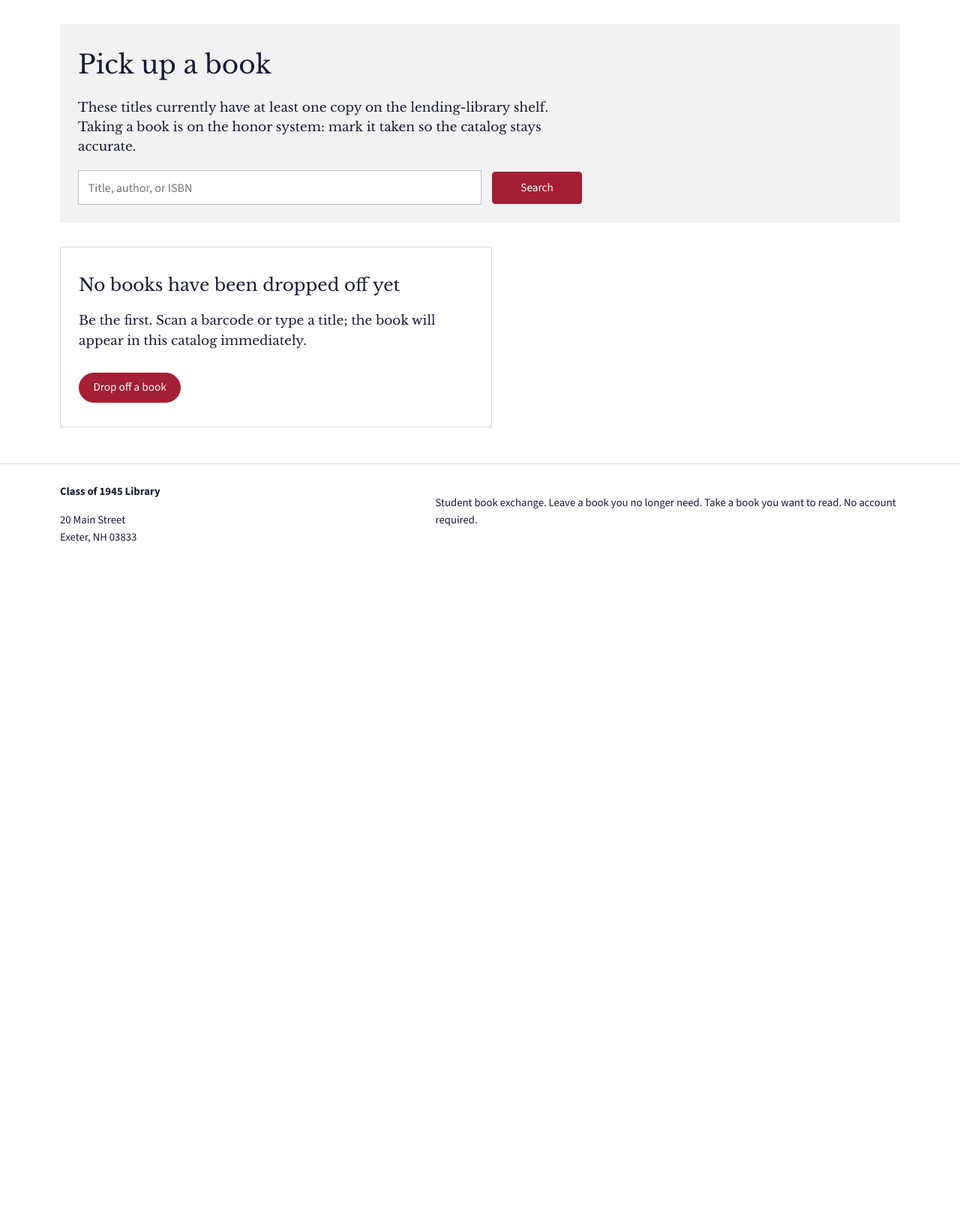
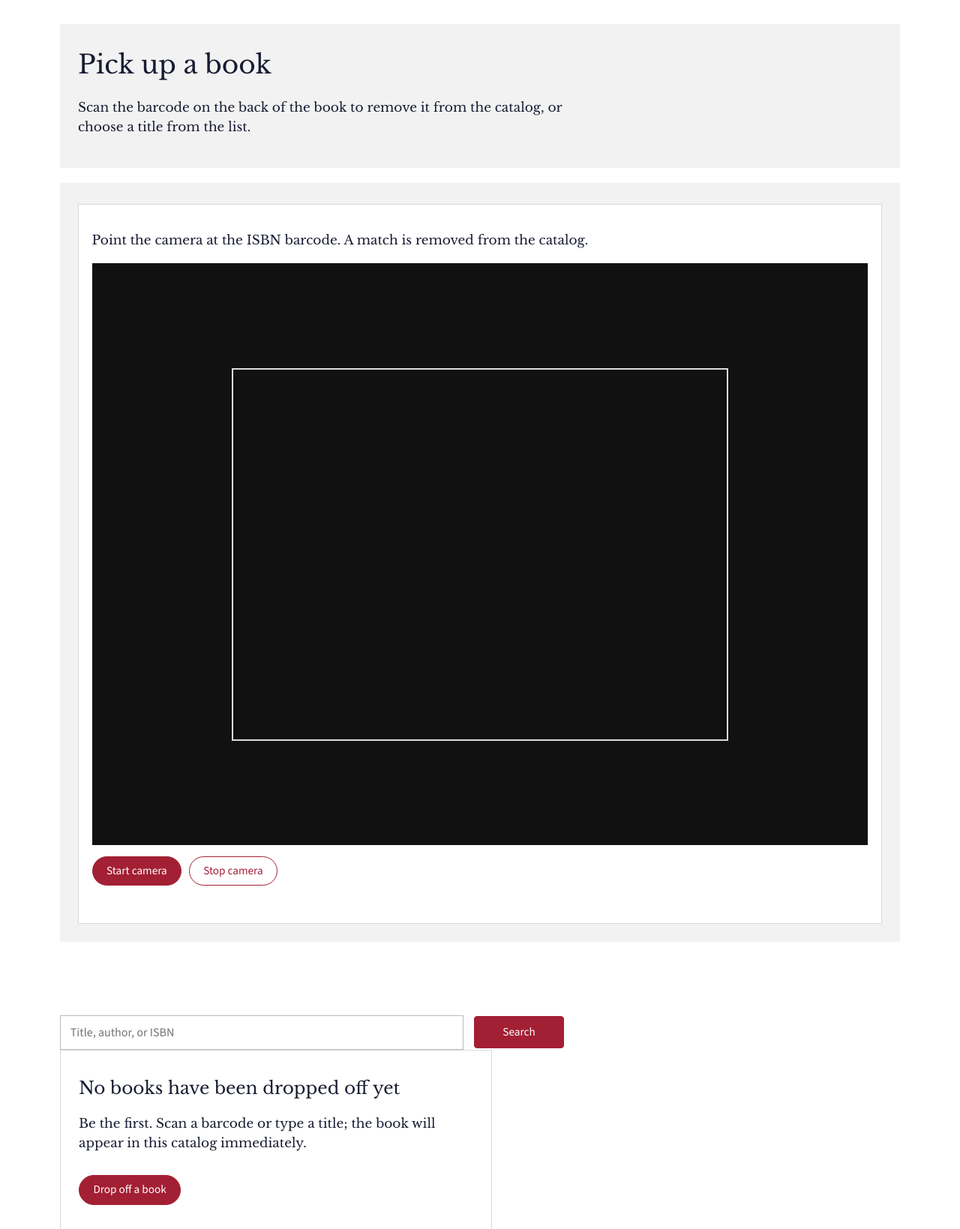
Before and after one commit to aaryangpatel/LendingLibrary, a FastAPI app: template src/lending_library/templates/pickup.html in a window 1280 px wide. Shown: the part 130-1769 px from the top of the page at 75% size. Before the commit the page ends 854 px from the top, so only its background shows below. Run offline with FastAPI, Linux system fonts and the light colour scheme; the template is opened without the code that fills it, so the values that code supplies are empty; parts of the project's set-up code (start-up, migrations or seed data) failed here and were passed over.

Commit message:
<FEAT>: Check out using ISBN QR code logic

```diff
--- /dev/null
+++ b/src/lending_library/static/js/pickup.js
@@ -0,0 +1,164 @@
+/**
+ * Pickup barcode scanner for the Exeter lending library.
+ *
+ * Scans an ISBN on /pickup and removes that title from the catalog.
+ *
+ * Usage:
+ *   Included by pickup.html after the ZXing script.
+ */
+
+const scanStatus = document.getElementById("pickup-scan-status");
+const video = document.getElementById("pickup-video");
+const startScanButton = document.getElementById("pickup-start-scan");
+const stopScanButton = document.getElementById("pickup-stop-scan");
+
+let mediaStream = null;
+let scanTimer = null;
+let barcodeDetector = null;
+let zxingReader = null;
+let lastIsbn = "";
+let removing = false;
+
+/**
+ * Write a short status message next to the pickup scanner.
+ *
+ * @param {string} message - Human-readable status.
+ * @returns {void}
+ */
+function setStatus(message) {
+  scanStatus.textContent = message;
+}
+
+/**
+ * Fetch JSON from the pickup ISBN endpoint.
+ *
+ * @param {string} url - Request URL.
+ * @param {RequestInit} [options] - Fetch options.
+ * @returns {Promise<any>} Parsed JSON body.
+ */
+async function api(url, options) {
+  const response = await fetch(url, options);
+  return response.json();
+}
+
+/**
+ * Remove a catalog copy that matches a scanned ISBN.
+ *
+ * @param {string} isbn - Raw ISBN or barcode text.
+ * @returns {Promise<void>}
+ */
+async function pickupIsbn(isbn) {
+  if (isbn === lastIsbn || removing) {
+    return;
+  }
+  lastIsbn = isbn;
+  removing = true;
+  setStatus(`Removing ISBN ${isbn} from the catalog…`);
+  const payload = await api(`/api/pickup/isbn/${encodeURIComponent(isbn)}`, {
+    method: "POST",
+  });
+  if (!payload.ok) {
+    removing = false;
+    setStatus(payload.error || "That ISBN is not on the shelf.");
+    return;
+  }
+  stopCamera();
+  setStatus(`Removed “${payload.title}”.`);
+  window.location.href = "/";
+}
+
+/**
+ * Open the rear camera and begin barcode detection.
+ *
+ * @returns {Promise<void>}
+ */
+async function startCamera() {
+  stopCamera();
+  lastIsbn = "";
+  removing = false;
+  mediaStream = await navigator.mediaDevices.getUserMedia({
+    video: { facingMode: { ideal: "environment" } },
+    audio: false,
+  });
+  video.srcObject = mediaStream;
+  await video.play();
+  startScanButton.hidden = true;
+  stopScanButton.hidden = false;
+  setStatus("Point the camera at the barcode on the back of the book.");
+  if ("BarcodeDetector" in window) {
+    barcodeDetector = new window.BarcodeDetector({
+      formats: ["ean_13", "ean_8", "upc_a", "upc_e", "code_128"],
+    });
+    const tick = () => {
+      if (!barcodeDetector) {
+        return;
+      }
+      barcodeDetector.detect(video).then(
+        (detected) => {
+          if (detected.length && detected[0].rawValue) {
+            pickupIsbn(detected[0].rawValue);
+          }
+          if (barcodeDetector) {
+            scanTimer = window.setTimeout(tick, 350);
+          }
+        },
+        () => {
+          if (barcodeDetector) {
+            scanTimer = window.setTimeout(tick, 350);
+          }
+        }
+      );
+    };
+    tick();
+    return;
+  }
+  if (window.ZXing && window.ZXing.BrowserMultiFormatReader) {
+    zxingReader = new window.ZXing.BrowserMultiFormatReader();
+    zxingReader.decodeFromStream(mediaStream, video, (result) => {
+      if (result && result.text) {
+        pickupIsbn(result.text);
+      }
+    });
+    return;
+  }
+  setStatus("This browser cannot scan barcodes. Search for the title instead.");
+}
+
+/**
+ * Stop the camera and barcode loop.
+ *
+ * @returns {void}
+ */
+function stopCamera() {
+  if (scanTimer) {
+    window.clearTimeout(scanTimer);
+    scanTimer = null;
+  }
+  if (zxingReader && zxingReader.reset) {
+    zxingReader.reset();
+  }
+  zxingReader = null;
+  barcodeDetector = null;
+  if (mediaStream) {
+    mediaStream.getTracks().forEach((track) => track.stop());
+    mediaStream = null;
+  }
+  video.srcObject = null;
+  startScanButton.hidden = false;
+  stopScanButton.hidden = true;
+}
+
+startScanButton.addEventListener("click", () => {
+  const cameraStart = startCamera();
+  cameraStart.then(
+    () => undefined,
+    () => setStatus("Camera permission is required to scan a barcode.")
+  );
+});
+
+stopScanButton.addEventListener("click", () => {
+  stopCamera();
+  setStatus("Camera stopped.");
+});
+
+window.addEventListener("pagehide", stopCamera);
--- a/src/lending_library/templates/pickup.html
+++ b/src/lending_library/templates/pickup.html
@@ -4,9 +4,27 @@
   <section class="page-intro">
     <h1>Pick up a book</h1>
     <p>
-      These titles currently have at least one copy on the lending-library shelf.
-      Taking a book is on the honor system: mark it taken so the catalog stays accurate.
+      Scan the barcode on the back of the book to remove it from the catalog,
+      or choose a title from the list.
     </p>
+  </section>
+
+  <section class="intake">
+    <div class="intake-panel is-active">
+      <p class="panel-lead">Point the camera at the ISBN barcode. A match is removed from the catalog.</p>
+      <div class="scanner-frame">
+        <video id="pickup-video" autoplay muted playsinline></video>
+        <div class="scanner-overlay" aria-hidden="true"></div>
+      </div>
+      <div class="panel-actions">
+        <button type="button" class="btn btn-solid" id="pickup-start-scan">Start camera</button>
+        <button type="button" class="btn btn-outline" id="pickup-stop-scan" hidden>Stop camera</button>
+      </div>
+      <p class="status-line" id="pickup-scan-status"></p>
+    </div>
+  </section>
+
+  <section class="section">
     <form
       class="catalog-search compact"
       method="get"
@@ -27,10 +45,12 @@
       />
       <button class="btn btn-solid" type="submit">Search</button>
     </form>
-  </section>
-  <section class="section">
     <div id="catalog-results">
       {% include "partials/book_grid.html" %}
     </div>
   </section>
 {% endblock %}
+{% block scripts %}
+  <script src="https://unpkg.com/@zxing/library@0.21.3"></script>
+  <script src="/static/js/pickup.js?v=1"></script>
+{% endblock %}
```
